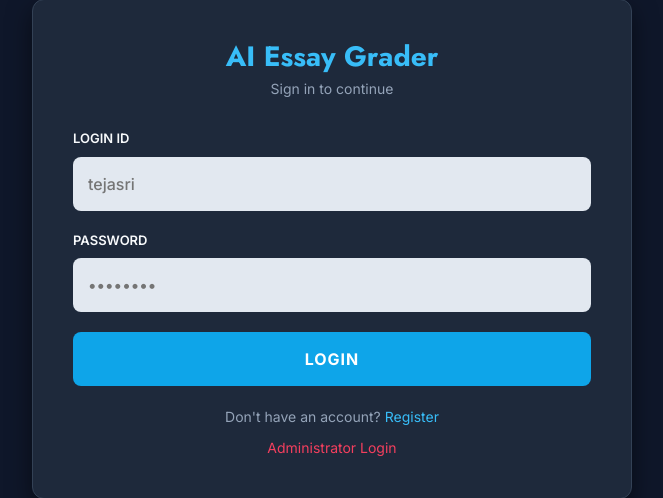
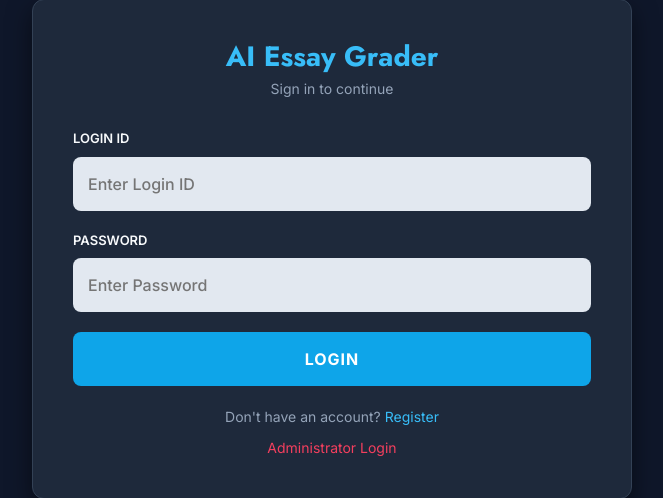
Before and after one commit to tejasrichegondi25/english-essay, a Django app: page /UserLogin/ in a window 1280 px wide. Shown: the part 96-594 px from the top of the page, without its empty margins (308-971 px from the left). Run offline with Django 4.2, Linux system fonts and the light colour scheme; some libraries are stand-ins or nearby versions.

Commit message:
Removed fixed sample placeholders from authentication pages

```diff
--- a/templates/AdminLogin.html
+++ b/templates/AdminLogin.html
@@ -126,10 +126,10 @@ body {
             {% csrf_token %}
 
             <label class="input-label">ADMIN ID</label>
-            <input type="text" name="loginid" class="custom-input" placeholder="admin" required>
+            <input type="text" name="loginid" class="custom-input" placeholder="Enter Admin ID" required>
 
             <label class="input-label">PASSWORD</label>
-            <input type="password" name="pswd" class="custom-input" placeholder="••••••••" required>
+            <input type="password" name="pswd" class="custom-input" placeholder="Enter Password" required>
 
             <button type="submit" class="primary-btn">ADMIN LOGIN</button>
 
--- a/templates/UserLogin.html
+++ b/templates/UserLogin.html
@@ -121,10 +121,10 @@ body {
             {% csrf_token %}
 
             <label class="input-label">LOGIN ID</label>
-            <input type="text" name="loginid" class="custom-input" placeholder="tejasri" required>
+            <input type="text" name="loginid" class="custom-input" placeholder="Enter Login ID" required>
 
             <label class="input-label">PASSWORD</label>
-            <input type="password" name="pswd" class="custom-input" placeholder="••••••••" required>
+            <input type="password" name="pswd" class="custom-input" placeholder="Enter Password" required>
 
             <button type="submit" class="primary-btn">LOGIN</button>
 
--- a/templates/UserRegistrations.html
+++ b/templates/UserRegistrations.html
@@ -131,10 +131,10 @@ body {
             {% csrf_token %}
 
             <label class="input-label">FULL NAME</label>
-            <input type="text" name="name" class="custom-input" placeholder="John Doe" required>
+            <input type="text" name="name" class="custom-input" placeholder="Enter full name" required>
 
             <label class="input-label">EMAIL ADDRESS</label>
-            <input type="email" name="email" class="custom-input" placeholder="john@example.com" required>
+            <input type="email" name="email" class="custom-input" placeholder="Enter email address" required>
 
             <label class="input-label">MOBILE NUMBER</label>
             <input type="text" name="mobile" class="custom-input" placeholder="Enter mobile number" required>
```
